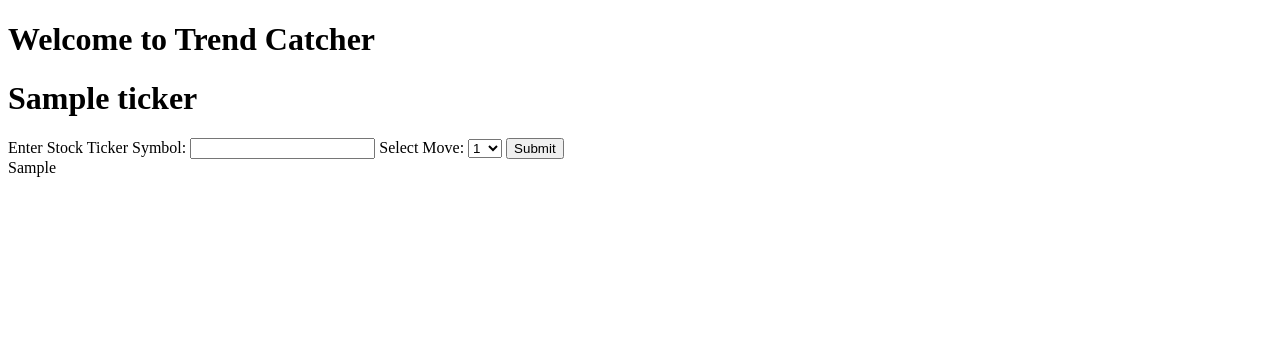
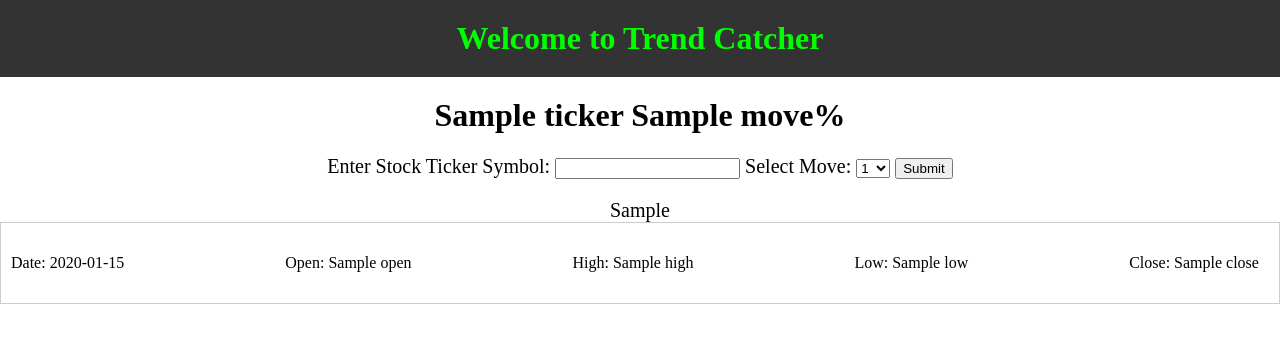
Before and after one commit to andyzheng679/TrendCatcherProject, a Spring app: template src/main/resources/templates/mainPage.html in a window 1280 px wide. Shown: the top 343 px of the page. Run offline with Thymeleaf, Linux system fonts and the light colour scheme; the template is opened without the code that fills it: most values are stand-ins (such as "Sample title", 1, 10 or a date in 2020); data that the repository does not hold is empty.

Commit message:
added visual for all filtered data

```diff
--- /dev/null
+++ b/src/main/resources/static/mainPage.css
@@ -0,0 +1,46 @@
+body {
+    margin: 0; /* Remove default margin */
+    padding: 0; /* Remove default padding */
+}
+
+.banner {
+    background-color: #333; /* Background color for the banner */
+    text-align: center; /* Center align the text */
+    padding: 20px; /* Add some padding for spacing */
+    margin: 0; /* Remove margin */
+}
+
+.banner h1 {
+    margin: 0; /* Remove default margin for the h1 element */
+    color: #00FF00; /* Text color */
+}
+
+.forms {
+    text-align: center;
+    font-size: 20px; /* Increase the font size */
+}
+
+.avgMoveData {
+    text-align: center;
+    margin-top: 20px;
+    font-size: 20px;
+}
+
+.ticker {
+    text-align: center;
+    margin-top: 20px;
+}
+
+.stock-row {
+    margin-bottom: 20px;
+    border: 1px solid #ccc;
+    padding: 10px;
+}
+
+.stock-info {
+    display: flex;
+    flex-direction: row;
+    justify-content: space-between;
+    margin: 5px 0;
+    padding-right: 10px; /* Adjust the space between each value */
+}
--- a/src/main/resources/templates/mainPage.html
+++ b/src/main/resources/templates/mainPage.html
@@ -4,12 +4,21 @@
     <meta charset="UTF-8">
     <meta name="viewport" content="width=device-width, initial-scale=1.0">
     <title>Main Page</title>
+    <link rel="stylesheet" type="text/css" th:href="@{/mainPage.css}" />
 </head>
 <body>
-<h1>Welcome to Trend Catcher</h1>
-<h1><span th:text="${ticker}"></span></h1>
 
-<form action="/mainPage" method="post">
+<div class = "banner">
+    <h1>Welcome to Trend Catcher</h1>
+</div>
+
+
+<h1 class = "ticker">
+    <span th:text="${ticker}"></span>
+    <span th:if="${move} != null"><span th:text="${move}"></span>%</span>
+</h1>
+
+<form class = "forms" action="/mainPage" method="post">
     <label for="ticker">Enter Stock Ticker Symbol:</label>
     <input type="text" id="ticker" name="ticker">
 
@@ -26,7 +35,17 @@
     <input type="submit" value="Submit">
 </form>
 
-<div th:utext="${avgMoves}"></div>
+<div class = "avgMoveData" th:utext="${avgMoves}"></div>
+
+<div th:each="stockData : ${filteredData}" class="stock-row">
+    <div class="stock-info">
+        <p>Date: <span th:text="${stockData.date}"></span></p>
+        <p>Open: <span th:text="${stockData.open}"></span></p>
+        <p>High: <span th:text="${stockData.high}"></span></p>
+        <p>Low: <span th:text="${stockData.low}"></span></p>
+        <p>Close: <span th:text="${stockData.close}"></span></p>
+    </div>
+</div>
 
 </body>
 </html>
```
Also changed, not shown: src/main/java/com/example/trendCatcherProject/controller/TrendCatcherController.java (+8 -4 lines), src/main/java/com/example/trendCatcherProject/service/StockService.java (+30 -5 lines).
